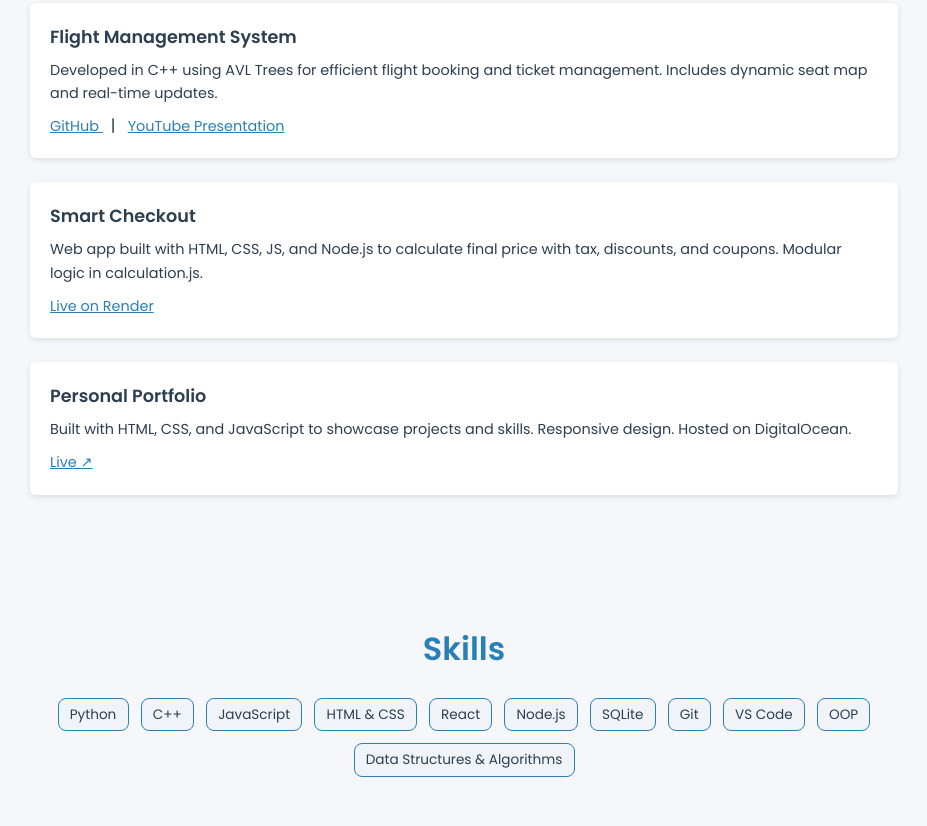
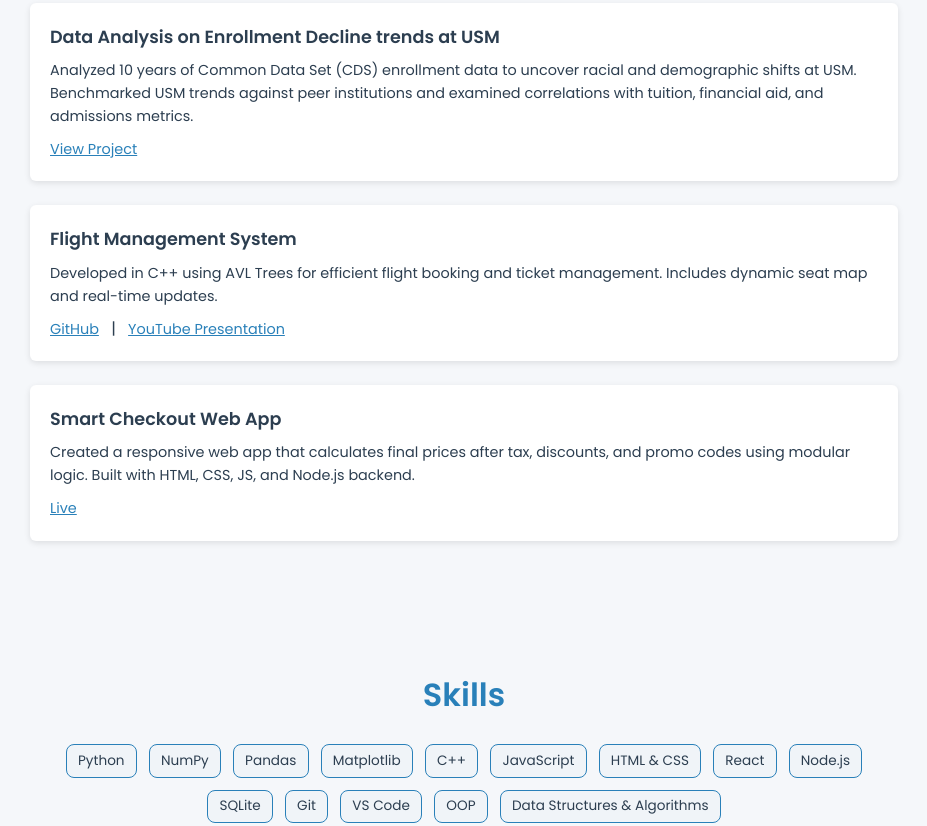
Before and after one commit to abhishekray-edu/portfolio-website, a plain HTML site: page index.html in a window 1280 px wide. Shown: the part 812-1638 px from the top of the page, without its empty margins (176-1103 px from the left). Drawn offline with Linux system fonts and the light colour scheme.

Commit message:
Update project section and reorder projects

```diff
--- a/index.html
+++ b/index.html
@@ -53,26 +53,30 @@
   <div class="container">
     <h2 class="title">Projects</h2>
     <div class="project-list">
+
+      <div class="entry">
+        <h3>Data Analysis on Enrollment Decline trends at USM</h3>
+        <p>Analyzed 10 years of Common Data Set (CDS) enrollment data to uncover racial and demographic shifts at USM. Benchmarked USM trends against peer institutions and examined correlations with tuition, financial aid, and admissions metrics.</p>
+        <a href="https://abhishekray-edu.github.io/enrollment_decline_trend_USM_research/Declining_Enrollment_Trend_Data_Analysis_Research.html" class="link">View Project</a>
+      </div>
+
       <div class="entry">
         <h3>Flight Management System</h3>
         <p>Developed in C++ using AVL Trees for efficient flight booking and ticket management. Includes dynamic seat map and real-time updates.</p>
-        <a href="https://github.com/abhishekray-edu/flight-booking-system" class="link">GitHub </a>
+        <a href="https://github.com/abhishekray-edu/flight-booking-system" class="link">GitHub</a>
         <span style="margin: 0 0.5rem;">|</span>
-        <a href="https://www.youtube.com/watch?v=YjnnSOcBOTM" class="link">YouTube Presentation </a>
+        <a href="https://www.youtube.com/watch?v=YjnnSOcBOTM" class="link">YouTube Presentation</a>
       </div>
       <div class="entry">
-        <h3>Smart Checkout</h3>
-        <p>Web app built with HTML, CSS, JS, and Node.js to calculate final price with tax, discounts, and coupons. Modular logic in calculation.js.</p>
-        <a href="https://smart-checkout-backend.onrender.com/" class="link">Live on Render</a>
+        <h3>Smart Checkout Web App</h3>
+        <p>Created a responsive web app that calculates final prices after tax, discounts, and promo codes using modular logic. Built with HTML, CSS, JS, and Node.js backend.</p>
+        <a href="https://smart-checkout-backend.onrender.com/" class="link">Live</a>
       </div>
-      <div class="entry">
-        <h3>Personal Portfolio</h3>
-        <p>Built with HTML, CSS, and JavaScript to showcase projects and skills. Responsive design. Hosted on DigitalOcean.</p>
-        <a href="https://abhishekray.com.np" class="link">Live ↗</a>
-      </div>
+
     </div>
   </div>
 </section>
+
 
 
 <!-- SKILLS -->
@@ -81,6 +85,9 @@
     <h2 class="title">Skills</h2>
     <ul class="skills-grid">
       <li>Python</li>
+      <li>NumPy</li>
+      <li>Pandas</li>
+      <li>Matplotlib</li>
       <li>C++</li>
       <li>JavaScript</li>
       <li>HTML & CSS</li>
```
Also changed, not shown: 4 other files.
